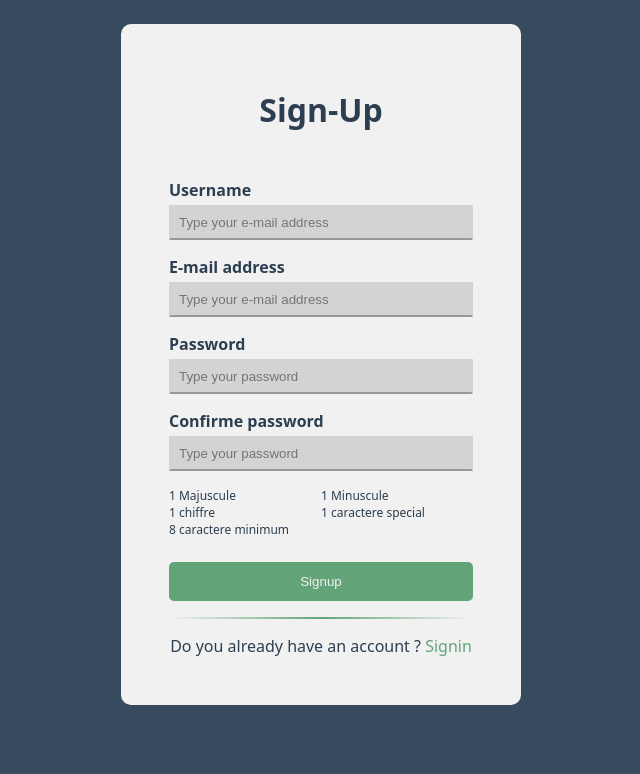
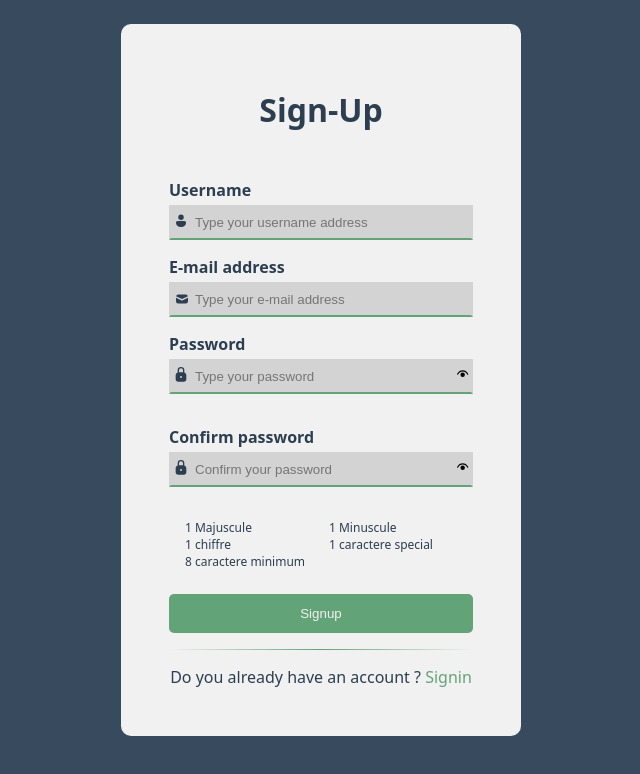
Before and after one commit to Boukidev/auth-passport-nuxt-mongo, a Nuxt app: page /auth/signup in a window 1280 px wide. Shown: the top 774 px of the page, without its empty margins (319-959 px from the left). Built offline with nearby package versions, Linux system fonts and the light colour scheme.

Commit message:
Feature: Add form controle with vuelidate

```diff
--- a/pages/auth/reset-password.vue
+++ b/pages/auth/reset-password.vue
@@ -1,26 +1,59 @@
 <template>
   <main class="main">
     <h1 class="title-h1">reset password</h1>
-    <form class="form-reset-password">
+    <form class="form-reset-password" @submit.prevent="submitForm()">
       <div class="form-group">
-        <label for="password" class="form-label">New password</label>
+        <label for="password" class="form-label">Password</label>
+        <Icon class="password-icon" name="fluent:lock-closed-12-filled" />
         <input
+          v-if="showPass"
+          type="text"
+          name="password"
+          id="password"
+          class="form-input"
+          :class="{
+            'border-bottom-red': v$.password.$error,
+            'border-bottom-primary': !v$.password.$invalid,
+          }"
+          placeholder="Type your password"
+          v-model="formData.password"
+          @change="v$.password.$touch"
+          @input="validatePass()"
+          required
+        />
+        <input
+          v-else
           type="password"
           name="password"
           id="password"
           class="form-input"
-          v-model="passwordModel"
+          :class="{
+            'border-bottom-red': v$.password.$error,
+            'border-bottom-primary': !v$.password.$invalid,
+          }"
           placeholder="Type your password"
+          v-model="formData.password"
+          @change="v$.password.$touch"
+          @input="validatePass()"
           required
         />
+        <button v-if="showPass" class="btn btn-eye" @click="togglePass()">
+          <Icon class="eye-icon" name="fluent:eye-off-16-filled" />
+        </button>
+        <button v-else class="btn btn-eye" @click="togglePass()">
+          <Icon class="eye-icon" name="fluent:eye-12-filled" />
+        </button>
+        <span class="form-error password-error" v-if="v$.password.$error">
+          Invalid password
+        </span>
       </div>
       <div class="check-password">
         <ul class="check-list">
-          <li class="check-item">1 Majuscule</li>
-          <li class="check-item">1 Minuscule</li>
-          <li class="check-item">1 chiffre</li>
-          <li class="check-item">1 caractere special</li>
-          <li class="check-item">8 caractere minimum</li>
+          <li :class="`check-item ${upper}`">1 Majuscule</li>
+          <li :class="`check-item ${lower}`">1 Minuscule</li>
+          <li :class="`check-item ${digit}`">1 chiffre</li>
+          <li :class="`check-item ${specialChar}`">1 caractere special</li>
+          <li :class="`check-item ${minChar}`">8 caractere minimum</li>
         </ul>
       </div>
       <div class="form-group">
@@ -35,7 +68,74 @@
 </template>
 
 <script lang="ts" setup>
-const passwordModel = ref("");
+import { useVuelidate } from "@vuelidate/core";
+import { required, email, minLength, sameAs } from "@vuelidate/validators";
+
+const showPass = ref(false);
+const togglePass = () => (showPass.value = !showPass.value);
+
+const formData = reactive({ password: "" });
+const rules = computed(() => {
+  return { password: { required, minLength: minLength(8) } };
+});
+const v$ = useVuelidate(rules, formData);
+const submitForm = async () => {
+  const isFormCorrect = await v$.value.$validate();
+  const regex =
+    /^(?=.*[A-Z])(?=.*[a-z])(?=.*\d)(?=.*[!@#$%^&*()_+\-=[\]{};':"\\|,.<>/?]).{8,}$/;
+
+  if (!isFormCorrect || regex.test(formData.password)) {
+    console.log("validation incorrect");
+  } else {
+    console.log("validation vérifié");
+  }
+  return 1;
+};
+
+const upper = ref("");
+const lower = ref("");
+const digit = ref("");
+const specialChar = ref("");
+const minChar = ref("");
+const validatePass = () => {
+  const upperRegex = /[A-Z]/;
+  const lowerRegex = /[a-z]/;
+  const digitRegex = /\d/;
+  const specialCharRegex = /[!@#$%^&*()_+\-=[\]{};':"\\|,.<>/?]+/;
+  const minCharRegex = /^.{8,}$/;
+
+  if (upperRegex.test(formData.password)) {
+    upper.value = "upper";
+  } else {
+    upper.value = "";
+  }
+
+  if (lowerRegex.test(formData.password)) {
+    lower.value = "lower";
+  } else {
+    lower.value = "";
+  }
+
+  if (digitRegex.test(formData.password)) {
+    digit.value = "digit";
+  } else {
+    digit.value = "";
+  }
+
+  if (specialCharRegex.test(formData.password)) {
+    specialChar.value = "specialChar";
+  } else {
+    specialChar.value = "";
+  }
+
+  if (minCharRegex.test(formData.password)) {
+    minChar.value = "minChar";
+  } else {
+    minChar.value = "";
+  }
+
+  return 1;
+};
 </script>
 
 <style lang="scss" scoped>
@@ -50,12 +150,13 @@ const passwordModel = ref("");
   text-align: center;
   text-transform: capitalize;
 }
-.form-login {
+.form-reset-password {
   margin: 1rem 0;
 }
 .form-group {
   display: flex;
   flex-direction: column;
+  position: relative;
 }
 .form-label {
   margin-bottom: 0.25rem;
@@ -64,23 +165,52 @@ const passwordModel = ref("");
 }
 .form-input {
   margin-bottom: 1rem;
-  padding: 0.5rem;
+  padding: 0.5rem 1.5rem;
   background-color: $light-gray;
   border: 2px solid transparent;
-  border-bottom: 2px solid $gray;
+  border-bottom: 2.5px solid $primary;
   outline: none;
   transition: border-bottom ease-in-out 0.3s;
-  &:focus {
-    border-bottom: 2px solid $primary;
-  }
+}
+.border-bottom-red {
+  border-bottom: 2.5px solid red;
+}
+.border-bottom-primary {
+  border-bottom: 2.5px solid $primary;
+}
+.icon {
+  position: absolute;
+  top: 2.15rem;
+  left: 0.25rem;
+}
+.eye-icon {
+  left: initial;
+  right: 0.25rem;
+}
+.form-error {
+  position: absolute;
+  bottom: 0;
+  font-size: 13px;
+  color: red;
+}
+.password-error {
+  bottom: 1rem;
 }
 .check-list {
-  font-size: 12px;
+  padding-left: 1rem;
   display: flex;
   flex-wrap: wrap;
+  font-size: 12px;
 }
 .check-item {
   width: 50%;
+}
+.upper,
+.lower,
+.digit,
+.specialChar,
+.minChar {
+  text-decoration: line-through;
 }
 .btn-submit {
   margin-top: 1.5rem;
@@ -90,7 +220,7 @@ const passwordModel = ref("");
   border-radius: 5px;
 }
 .divider {
-  height: 2px;
+  height: 1px;
   width: 100%;
   margin: 1rem auto;
   background: linear-gradient(90deg, $white, $primary, $white);
--- a/pages/auth/signin.vue
+++ b/pages/auth/signin.vue
@@ -1,10 +1,10 @@
-import { useVuelidate } from '@vuelidate/core';
 <template>
   <main class="main">
     <h1 class="title-h1">Sign-in</h1>
-    <form class="form-login" @submit.prevent="submitForm()">
+    <form class="form-signin" @submit.prevent="submitForm()">
       <div class="form-group">
         <label for="email" class="form-label">E-mail address</label>
+        <Icon class="email-icon" name="fluent:person-12-filled" />
         <input
           type="email"
           name="email"
@@ -19,11 +19,28 @@ import { useVuelidate } from '@vuelidate/core';
           @change="v$.email.$touch"
           required
         />
-        <!-- <span class="form-error">{{ rules.email.required.$message }}</span> -->
+        <span class="form-error" v-if="v$.email.$error">Invalid email</span>
       </div>
       <div class="form-group">
         <label for="password" class="form-label">Password</label>
+        <Icon class="password-icon" name="fluent:lock-closed-12-filled" />
         <input
+          v-if="showPass"
+          type="text"
+          name="password"
+          id="password"
+          class="form-input"
+          :class="{
+            'border-bottom-red': v$.password.$error,
+            'border-bottom-primary': !v$.password.$invalid,
+          }"
+          placeholder="Type your password"
+          v-model="formData.password"
+          @change="v$.password.$touch"
+          required
+        />
+        <input
+          v-else
           type="password"
           name="password"
           id="password"
@@ -37,10 +54,18 @@ import { useVuelidate } from '@vuelidate/core';
           @change="v$.password.$touch"
           required
         />
-        <!-- <span class="form-error">{{ rules.password.required.$message }}</span> -->
+        <button v-if="showPass" class="btn btn-eye" @click="togglePass()">
+          <Icon class="eye-icon" name="fluent:eye-off-16-filled" />
+        </button>
+        <button v-else class="btn btn-eye" @click="togglePass()">
+          <Icon class="eye-icon" name="fluent:eye-12-filled" />
+        </button>
+        <span class="form-error" v-if="v$.password.$error">
+          Invalid password
+        </span>
       </div>
       <div class="redirect-reset-password">
-        <nuxt-link to="/auth/reset-password">Forgot password?</nuxt-link>
+        <nuxt-link to="/auth/reset-password">Forgot password ?</nuxt-link>
       </div>
       <div class="form-group">
         <input type="submit" class="btn btn-submit" value="Submit" />
@@ -56,48 +81,32 @@ import { useVuelidate } from '@vuelidate/core';
 
 <script lang="ts" setup>
 import { useVuelidate } from "@vuelidate/core";
-import {
-  required,
-  email,
-  sameAs,
-  minLength,
-  helpers,
-} from "@vuelidate/validators";
+import { required, email, minLength } from "@vuelidate/validators";
+
+const showPass = ref(false);
+const togglePass = () => {
+  showPass.value = !showPass.value;
+};
 
 const formData = reactive({
   email: "",
   password: "",
-  confirmPassword: null,
 });
-
 const rules = computed(() => {
   return {
-    email: {
-      required: helpers.withMessage("The email field is required", required),
-      email: helpers.withMessage("Invalid email format", email),
-    },
-    password: {
-      required: helpers.withMessage("The password field is required", required),
-      minLength: minLength(8),
-    },
-    confirmPassword: {
-      required: helpers.withMessage(
-        "The password confirmation field is required",
-        required
-      ),
-      sameAs: helpers.withMessage(
-        "Passwords don't match",
-        sameAs(formData.password)
-      ),
-    },
+    email: { required, email },
+    password: { required, minLength: minLength(8) },
   };
 });
-
 const v$ = useVuelidate(rules, formData);
-const submitForm = () => {
-  v$.value.$validate();
-
-  if (v$.value.$error) alert("erreur formulaire");
+const submitForm = async () => {
+  const isFormCorrect = await v$.value.$validate();
+  if (!isFormCorrect) {
+    console.log("validation incorrect");
+  } else {
+    console.log("validation vérifié");
+  }
+  return 1;
 };
 </script>
 
@@ -113,12 +122,13 @@ const submitForm = () => {
   text-align: center;
   text-transform: capitalize;
 }
-.form-login {
+.form-signin {
   margin: 1rem 0;
 }
 .form-group {
   display: flex;
   flex-direction: column;
+  position: relative;
 }
 .form-label {
   margin-bottom: 0.25rem;
@@ -127,15 +137,12 @@ const submitForm = () => {
 }
 .form-input {
   margin-bottom: 1rem;
-  padding: 0.5rem;
+  padding: 0.5rem 1.5rem;
   background-color: $light-gray;
   border: 2px solid transparent;
-  border-bottom: 2.5px solid $gray;
+  border-bottom: 2.5px solid $primary;
   outline: none;
   transition: border-bottom ease-in-out 0.3s;
-  &:focus {
-    border-bottom: 2.5px solid $primary;
-  }
 }
 .border-bottom-red {
   border-bottom: 2.5px solid red;
@@ -143,22 +150,31 @@ const submitForm = () => {
 .border-bottom-primary {
   border-bottom: 2.5px solid $primary;
 }
+.icon {
+  position: absolute;
+  top: 2.15rem;
+  left: 0.25rem;
+}
+.eye-icon {
+  left: initial;
+  right: 0.25rem;
+}
 .form-error {
-  position: relative;
-  top: -1rem;
+  position: absolute;
+  bottom: -0.25rem;
+  font-size: 13px;
   color: red;
 }
 .redirect-reset-password {
   display: flex;
   justify-content: flex-end;
   align-items: center;
+  margin-bottom: 1rem;
   a:hover {
     text-decoration: underline;
-    color: $primary;
   }
 }
 .btn-submit {
-  margin-top: 1.5rem;
   padding: 0.75rem;
   color: $white;
   background-color: $primary;
@@ -169,11 +185,10 @@ const submitForm = () => {
   }
 }
 .divider {
-  height: 2px;
+  height: 1px;
   width: 100%;
-  margin: 1rem auto;
+  margin: 1.5rem auto;
   background: linear-gradient(90deg, $white, $primary, $white);
-  border-radius: 5px;
 }
 .redirect-signup {
   text-align: center;
--- a/pages/auth/signup.vue
+++ b/pages/auth/signup.vue
@@ -1,62 +1,151 @@
 <template>
   <main class="main">
     <h1 class="title-h1">Sign-up</h1>
-    <form class="form-login">
+    <form class="form-signup" @submit.prevent="submitForm()">
       <div class="form-group">
         <label for="username" class="form-label">Username</label>
+        <Icon class="user-icon" name="fluent:person-16-filled" />
         <input
-          type="username"
+          type="text"
           name="username"
           id="username"
           class="form-input"
-          v-model="usernameModel"
-          placeholder="Type your e-mail address"
+          :class="{
+            'border-bottom-red': v$.username.$error,
+            'border-bottom-primary': !v$.username.$invalid,
+          }"
+          v-model="formData.username"
+          @change="v$.username.$touch"
+          placeholder="Type your username address"
           required
         />
+        <span class="form-error" v-if="v$.username.$error">
+          Username is required
+        </span>
       </div>
       <div class="form-group">
         <label for="email" class="form-label">E-mail address</label>
+        <Icon class="email-icon" name="fluent:mail-12-filled" size="18px" />
         <input
           type="email"
           name="email"
           id="email"
           class="form-input"
-          v-model="emailModel"
+          :class="{
+            'border-bottom-red': v$.email.$error,
+            'border-bottom-primary': !v$.email.$invalid,
+          }"
           placeholder="Type your e-mail address"
+          v-model="formData.email"
+          @change="v$.email.$touch"
           required
         />
+        <span class="form-error" v-if="v$.email.$error">Invalid email</span>
       </div>
       <div class="form-group">
         <label for="password" class="form-label">Password</label>
+        <Icon class="password-icon" name="fluent:lock-closed-12-filled" />
         <input
+          v-if="showPass"
+          type="text"
+          name="password"
+          id="password"
+          class="form-input"
+          :class="{
+            'border-bottom-red': v$.password.$error,
+            'border-bottom-primary': !v$.password.$invalid,
+          }"
+          placeholder="Type your password"
+          v-model="formData.password"
+          @change="v$.password.$touch"
+          @input="validatePass()"
+          required
+        />
+        <input
+          v-else
           type="password"
           name="password"
           id="password"
           class="form-input"
-          v-model="passwordModel"
+          :class="{
+            'border-bottom-red': v$.password.$error,
+            'border-bottom-primary': !v$.password.$invalid,
+          }"
           placeholder="Type your password"
+          v-model="formData.password"
+          @change="v$.password.$touch"
+          @input="validatePass()"
           required
         />
+        <button v-if="showPass" class="btn btn-eye" @click="togglePass()">
+          <Icon class="eye-icon" name="fluent:eye-off-16-filled" />
+        </button>
+        <button v-else class="btn btn-eye" @click="togglePass()">
+          <Icon class="eye-icon" name="fluent:eye-12-filled" />
+        </button>
+        <span class="form-error password-error" v-if="v$.password.$error">
+          Invalid password
+        </span>
       </div>
       <div class="form-group">
-        <label for="password" class="form-label">Confirme password</label>
+        <label for="confirm-password" class="form-label">
+          Confirm password
+        </label>
+        <Icon class="password-icon" name="fluent:lock-closed-12-filled" />
         <input
-          type="password"
-          name="password"
-          id="password"
+          v-if="showConfirmPass"
+          type="text"
+          name="confirm-password"
+          id="confirm-password"
           class="form-input"
-          v-model="ConfirmPasswordModel"
-          placeholder="Type your password"
+          :class="{
+            'border-bottom-red': v$.confirmPassword.$error,
+            'border-bottom-primary': !v$.confirmPassword.$invalid,
+          }"
+          placeholder="Confirm your password"
+          v-model="formData.confirmPassword"
+          @change="v$.confirmPassword.$touch"
           required
         />
+        <input
+          v-else
+          type="password"
+          name="confirm-password"
+          id="confirm-password"
+          class="form-input"
+          :class="{
+            'border-bottom-red': v$.confirmPassword.$error,
+            'border-bottom-primary': !v$.confirmPassword.$invalid,
+          }"
+          placeholder="Confirm your password"
+          v-model="formData.confirmPassword"
+          @change="v$.confirmPassword.$touch"
+          required
+        />
+        <button
+          v-if="showConfirmPass"
+          class="btn btn-eye"
+          @click="toggleConfirmPass()"
+        >
+          <Icon class="eye-icon" name="fluent:eye-off-16-filled" />
+        </button>
+        <button v-else class="btn btn-eye" @click="toggleConfirmPass()">
+          <Icon class="eye-icon" name="fluent:eye-12-filled" />
+        </button>
+        <span
+          class="form-error password-error"
+          v-if="v$.confirmPassword.$error"
+        >
+          Password don't match
+        </span>
       </div>
       <div class="check-password">
         <ul class="check-list">
-          <li class="check-item">1 Majuscule</li>
-          <li class="check-item">1 Minuscule</li>
-          <li class="check-item">1 chiffre</li>
-          <li class="check-item">1 caractere special</li>
-          <li class="check-item">8 caractere minimum</li>
+          <li :class="`check-item ${upper}`">1 Majuscule</li>
+          <li :class="`check-item ${lower}`">1 Minuscule</li>
+          <li :class="`check-item ${digit}`">1 chiffre</li>
+          <li :class="`check-item ${specialChar}`">1 caractere special</li>
+          <li :class="`check-item ${minChar}`">8 caractere minimum</li>
         </ul>
       </div>
       <div class="form-group">
@@ -72,10 +161,84 @@
 </template>
 
 <script lang="ts" setup>
-const usernameModel = ref("");
-const emailModel = ref("");
-const passwordModel = ref("");
-const ConfirmPasswordModel = ref("");
+import { useVuelidate } from "@vuelidate/core";
+import { required, email, minLength, sameAs } from "@vuelidate/validators";
+
+const showPass = ref(false);
+const showConfirmPass = ref(false);
+const togglePass = () => (showPass.value = !showPass.value);
+const toggleConfirmPass = () =>
+  (showConfirmPass.value = !showConfirmPass.value);
+
+const formData = reactive({
+  username: "",
+  email: "",
+  password: "",
+  confirmPassword: "",
+});
+const rules = computed(() => {
+  return {
+    username: { required },
+    email: { required, email },
+    password: { required, minLength: minLength(8) },
+    confirmPassword: { required, sameAs: sameAs(formData.password) },
+  };
+});
+const v$ = useVuelidate(rules, formData);
+const submitForm = async () => {
+  const isFormCorrect = await v$.value.$validate();
+  if (!isFormCorrect) {
+    console.log("validation incorrect");
+  } else {
+    console.log("validation vérifié");
+  }
+  return 1;
+};
+
+const upper = ref("");
+const lower = ref("");
+const digit = ref("");
+const specialChar = ref("");
+const minChar = ref("");
+const validatePass = () => {
+  const upperRegex = /[A-Z]/;
+  const lowerRegex = /[a-z]/;
+  const digitRegex = /\d/;
+  const specialCharRegex = /[!@#$%^&*()_+\-=[\]{};':"\\|,.<>/?]+/;
+  const minCharRegex = /^.{8,}$/;
+
+  if (upperRegex.test(formData.password)) {
+    upper.value = "upper";
+  } else {
+    upper.value = "";
+  }
+
+  if (lowerRegex.test(formData.password)) {
+    lower.value = "lower";
+  } else {
+    lower.value = "";
+  }
+
+  if (digitRegex.test(formData.password)) {
+    digit.value = "digit";
+  } else {
+    digit.value = "";
+  }
+
+  if (specialCharRegex.test(formData.password)) {
+    specialChar.value = "specialChar";
+  } else {
+    specialChar.value = "";
+  }
+
+  if (minCharRegex.test(formData.password)) {
+    minChar.value = "minChar";
+  } else {
+    minChar.value = "";
+  }
+
+  return 1;
+};
 </script>
 
 <style lang="scss" scoped>
@@ -90,12 +253,13 @@ const ConfirmPasswordModel = ref("");
   text-align: center;
   text-transform: capitalize;
 }
-.form-login {
+.form-signup {
   margin: 1rem 0;
 }
 .form-group {
   display: flex;
   flex-direction: column;
+  position: relative;
 }
 .form-label {
   margin-bottom: 0.25rem;
@@ -104,23 +268,52 @@ const ConfirmPasswordModel = ref("");
 }
 .form-input {
   margin-bottom: 1rem;
-  padding: 0.5rem;
+  padding: 0.5rem 1.5rem;
   background-color: $light-gray;
   border: 2px solid transparent;
-  border-bottom: 2.5px solid $gray;
+  border-bottom: 2.5px solid $primary;
   outline: none;
   transition: border-bottom ease-in-out 0.3s;
-  &:focus {
-    border-bottom: 2.5px solid $primary;
-  }
+}
+.border-bottom-red {
+  border-bottom: 2.5px solid red;
+}
+.border-bottom-primary {
+  border-bottom: 2.5px solid $primary;
+}
+.icon {
+  position: absolute;
+  top: 2.15rem;
+  left: 0.25rem;
+}
+.eye-icon {
+  left: initial;
+  right: 0.25rem;
+}
+.form-error {
+  position: absolute;
+  bottom: 0;
+  font-size: 13px;
+  color: red;
+}
+.password-error {
+  bottom: 1rem;
 }
 .check-list {
-  font-size: 12px;
+  padding-left: 1rem;
   display: flex;
   flex-wrap: wrap;
+  font-size: 12px;
 }
 .check-item {
   width: 50%;
+}
+.upper,
+.lower,
+.digit,
+.specialChar,
+.minChar {
+  text-decoration: line-through;
 }
 .btn-submit {
   margin-top: 1.5rem;
@@ -133,7 +326,7 @@ const ConfirmPasswordModel = ref("");
   }
 }
 .divider {
-  height: 2px;
+  height: 1px;
   width: 100%;
   margin: 1rem auto;
   background: linear-gradient(90deg, $white, $primary, $white);
```
